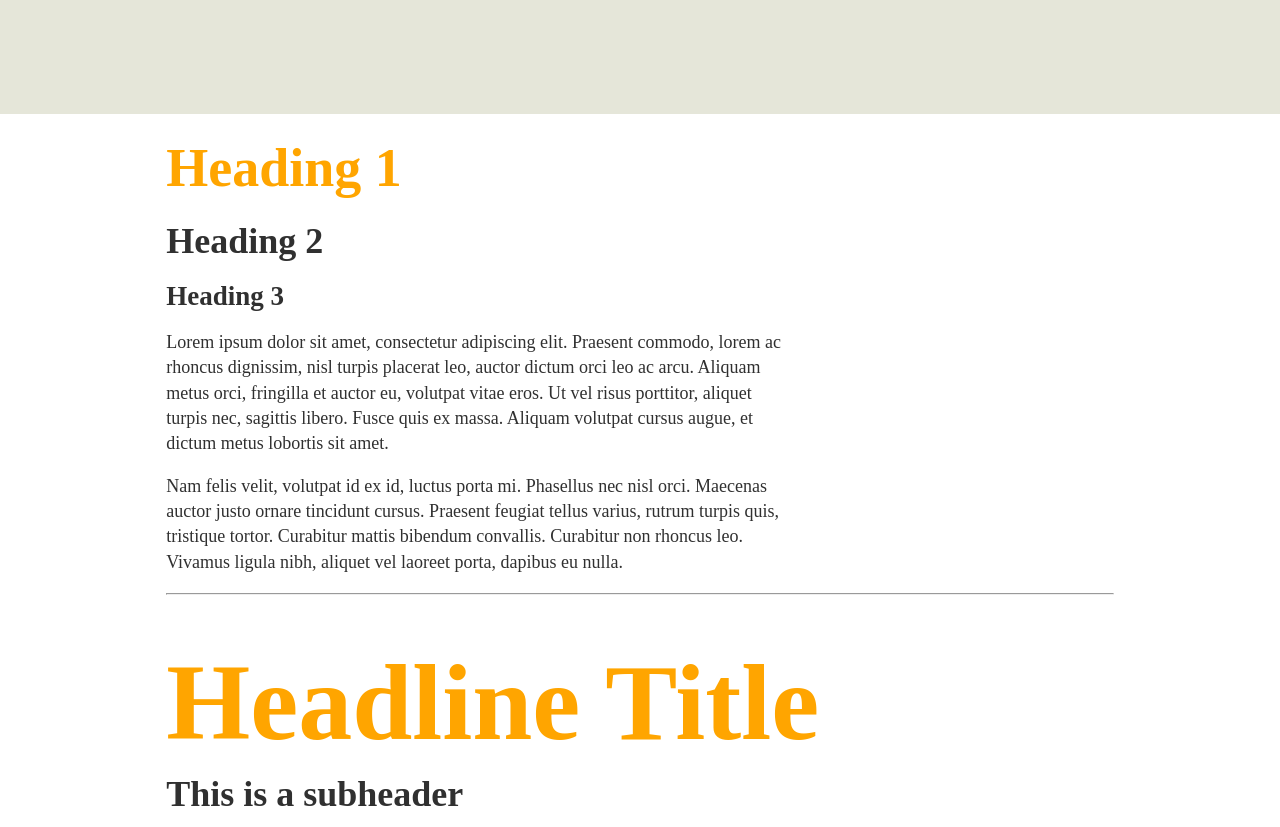
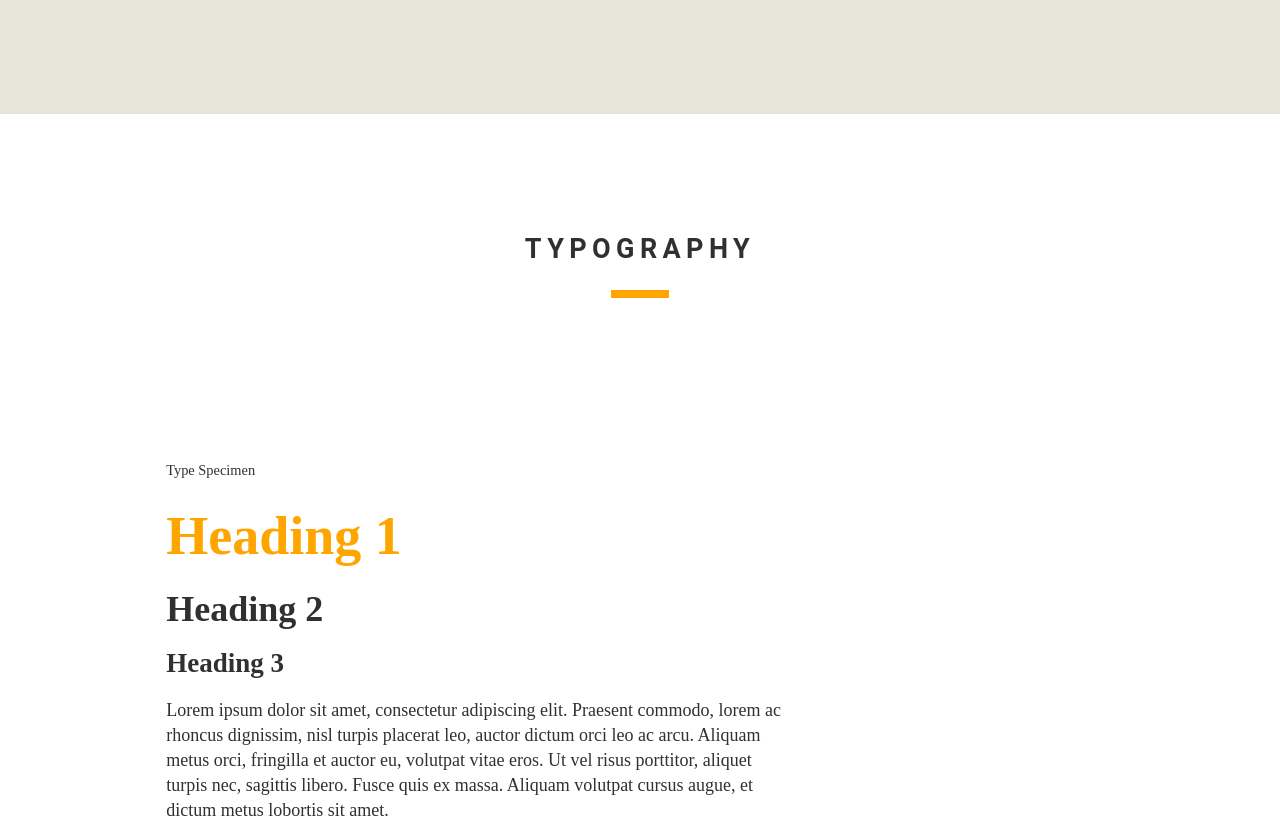
Before and after one commit to cagonzales/mybase, a plain HTML site: page index.html in a window 1280 px wide. Shown: the part 397-1224 px from the top of the page. Drawn offline with Linux system fonts and the light colour scheme.

Commit message:
added meta

```diff
--- a/index.html
+++ b/index.html
@@ -36,7 +36,11 @@
     <a class="button" href="#">Go to Typography</a>
   </section>
 
+  <section id="typography">
     <div class="container">
+        <h3 class="sectionhead">Typography</h3>
+        <p class="meta">Type Specimen</p>
+
 
         <h1>Heading 1</h1>
         <h2>Heading 2</h2>
@@ -45,21 +49,31 @@
         <p>Lorem ipsum dolor sit amet, consectetur adipiscing elit. Praesent commodo, lorem ac rhoncus dignissim, nisl turpis placerat leo, auctor dictum orci leo ac arcu. Aliquam metus orci, fringilla et auctor eu, volutpat vitae eros. Ut vel risus porttitor, aliquet turpis nec, sagittis libero. Fusce quis ex massa. Aliquam volutpat cursus augue, et dictum metus lobortis sit amet.</p>
         <p> Nam felis velit, volutpat id ex id, luctus porta mi. Phasellus nec nisl orci. Maecenas auctor justo ornare tincidunt cursus. Praesent feugiat tellus varius, rutrum turpis quis, tristique tortor. Curabitur mattis bibendum convallis. Curabitur non rhoncus leo. Vivamus ligula nibh, aliquet vel laoreet porta, dapibus eu nulla.</p>
 
-
         <hr />
-
 
         <h1 class="mainhead">Headline Title</h1>
         <h2 class="Subhead">This is a subheader</h2>
-<p>Lorem ipsum dolor sit amet, consectetur adipiscing elit, sed do eiusmod tempor incididunt ut labore et dolore magna aliqua. This is something <strong>bold</strong> and this is something <em>italic</em>. This is a <a href=#>Link</a>. Ut enim ad minim veniam, quis nostrud exercitation ullamco laboris nisi ut aliquip ex ea commodo consequat. Duis aute irure dolor in reprehenderit in voluptate velit esse cillum dolore eu fugiat nulla pariatur. Excepteur sint occaecat cupidatat non proident, sunt in culpa qui officia deserunt mollit anim id est laborum.</p>
+
+        <p>Lorem ipsum dolor sit amet, consectetur adipiscing elit, sed do eiusmod tempor incididunt ut labore et dolore magna aliqua. This is something <strong>bold</strong> and this is something <em>italic</em>. This is a <a href="#">Link</a>. Ut enim ad minim veniam, quis nostrud exercitation ullamco laboris nisi ut aliquip ex ea commodo consequat. Duis aute irure dolor in reprehenderit in voluptate velit esse cillum dolore eu fugiat nulla pariatur. Excepteur sint occaecat cupidatat non proident, sunt in culpa qui officia deserunt mollit anim id est laborum.</p>
 
         <button>This is a Button</button>
         <a class="button">This is a Button Link</a>
         <a class="button alt">This is a Button Link Alt</a>
+    </div>
+  </section>
+
+  <section id="layout">
+    <div class="container">
+
+        <h3 class="sectionhead">Layout</h3>
 
 
+<small class="meta">Images</small>
+<img src="https://picsum.photos/g/1500/500/?random" alt="Placeholder Image" />
 
-<h3>Grid</h3>
+YOU GOOD?
+
+<small class="meta">Grid</small>
 <div class="row demo">
   <div class="column">Column</div>
 </div>
@@ -87,8 +101,10 @@
   <div class="column one-fourth">&frac14; Column</div>
   <div class="column one-fourth">&frac14; Column</div>
 </div>
+</div>
 
 </div>
+</section>
 
 <footer class="site-footer">
     <nav class="site-nav">
--- a/scss/partials/_structure.scss
+++ b/scss/partials/_structure.scss
@@ -40,6 +40,10 @@
     }
 }
 
+section {
+    padding: 6em 0;
+}
+
 /* Hero Sections */
 
 .hero {
--- a/scss/partials/_typography.scss
+++ b/scss/partials/_typography.scss
@@ -34,6 +34,38 @@ body {
 a { color: $color-links;}
 a:hover { color: $color-links-dark;}
 
+/* HORIZANTAL RULE */
+    hr {
+    border: 0;
+    height: 1px;
+    background: rgba(0,0,0,.15);
+    margin: 4em 0;
+}
+
+/* HELPER */
+.sectionhead {
+    font-family: $body-fontfamily;
+    text-align: center;
+    line-height: 1;
+    text-transform: uppercase;
+    letter-spacing: .2em;
+}
+
+.sectionhead:after {
+    display: block;
+    content: "";
+    width: 50px;
+    border: 4px solid $color-accent;
+    margin: 1em auto 6em auto;
+}
+
+.meta {
+    font-size: .8em;
+    // color: $color-midgrey;
+    margin: 0 0 2em 0;
+}
+
+
 /* TYPE SPECIMEN */
 
 .mainhead {
```
Also changed, not shown: css/style.css. Lines whose indentation alone changed are shown as unchanged.
